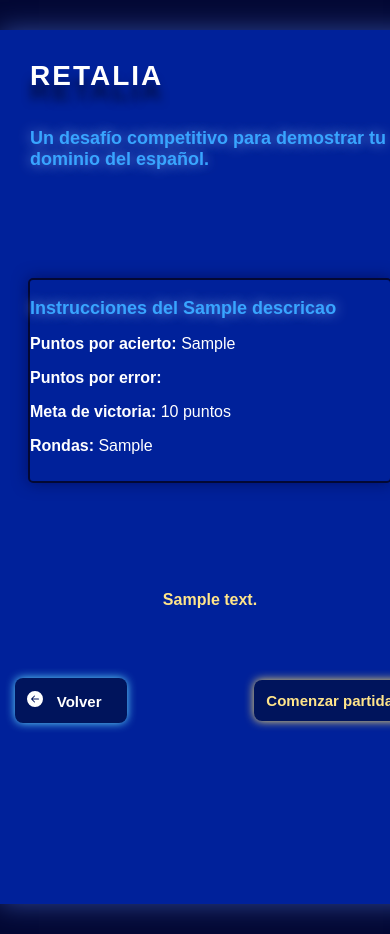
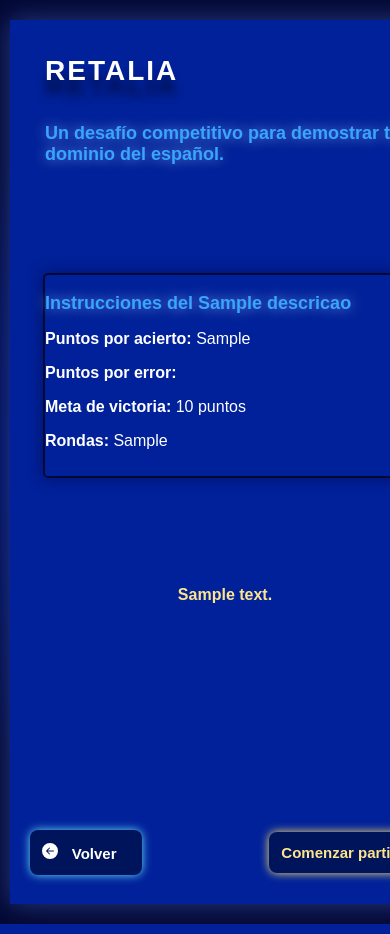
Before and after one commit to aclarinha1/jogo_espanhol, a Django app: template tabuleiro/templates/instrucoes.html in a window 390 px wide; the page is wider, and only the part inside the window is pictured. Run offline with Django 5.2, Linux system fonts and the light colour scheme; the template is opened without the code that fills it: most values are stand-ins (such as "Sample title", 1, 10 or a date in 2020).

Commit message:
responsividade - teste 5...

```diff
--- a/tabuleiro/static/tabuleiro/css/style.css
+++ b/tabuleiro/static/tabuleiro/css/style.css
@@ -15,18 +15,20 @@
 
 .container {
     width: 100%;
-    max-width: 900px;
+    max-width: 1000px;
+
+    min-height: 92vh;
 
     display: flex;
     flex-direction: column;
-    gap: 20px;
+    justify-content: space-between;
 
     background-color: #00219a;
-    padding: clamp(15px, 2vw, 30px);
-    border-radius: 14px;
-    box-shadow: 0 0 25px rgba(92, 138, 255, 0.473);
+    padding: 25px;
+    border-radius: 18px;
+    box-shadow: 0 0 25px rgba(92, 138, 255, 0.4);
 
-    margin: 30px 0;
+    margin: 20px 10px;
 }
         .container-inicial{
             justify-content: space-between;
@@ -316,6 +318,17 @@
         align-items: center;
     }
 
+    .container {
+        min-height: 94vh;
+        border-radius: 14px;
+        padding: 20px;
+    }
+
+    button {
+        font-size: 16px;
+        padding: 16px;
+    }
+
 }
 
         @media (max-width: 600px) {
```
